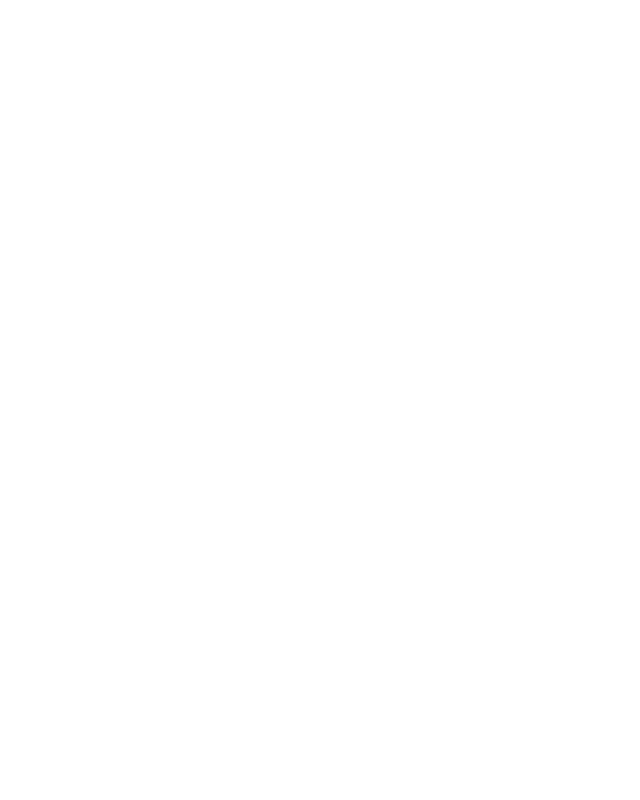
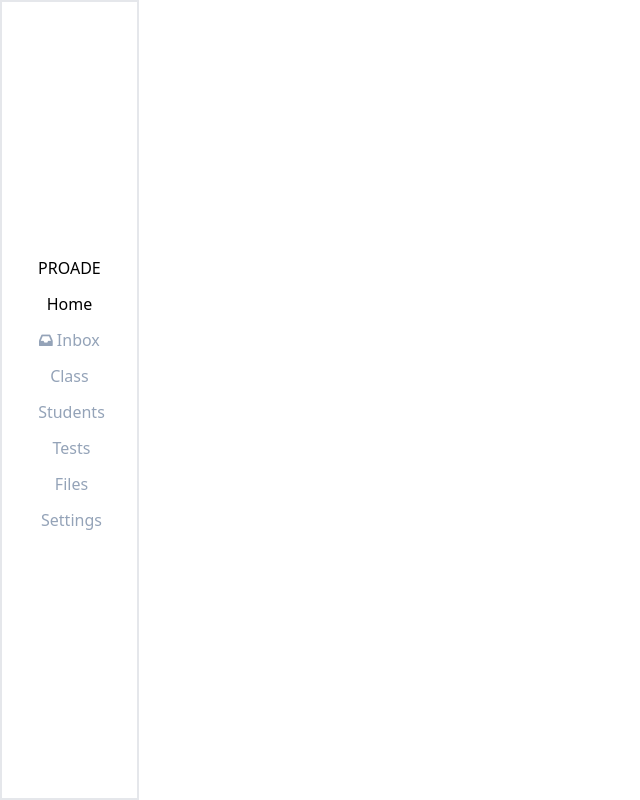
Before and after one commit to Adegbite-Joshua/HopeAcademy, a React (Vite) app: page /dashboard in a window 1280 px wide. Before the commit this address had no page. Shown: the whole page, without its empty margins (0-640 px from the left). Built offline with nearby package versions, Linux system fonts and the light colour scheme.

Commit message:
Created the dashboard and working on the navbar

```diff
--- a/index.html
+++ b/index.html
@@ -4,6 +4,7 @@
     <meta charset="UTF-8" />
     <link rel="icon" type="image/svg+xml" href="/Medias/Hero.jpeg" />
     <meta name="viewport" content="width=device-width, initial-scale=1.0" />
+    <link rel="stylesheet" href="./node_modules/font-awesome/css/font-awesome.css">
     <title>PROADE SCHOOL</title>
     <!-- <link rel="stylesheet" href="./node_modules/bootstrap/dist/css/bootstrap.css"> -->
     <link rel="stylesheet" href="./src/style.css">
--- a/src/App.jsx
+++ b/src/App.jsx
@@ -8,6 +8,7 @@ import { Routes, Route } from "react-router-dom";
 import LandingPage from './Components/LandingPages/LandingPage';
 import StaffLogin from './Components/StaffLogins/StaffLogin';
 import StaffSignUp from './Components/StaffSignUp/StaffSignUp';
+import StaffDashboard from './Components/StaffDashboard/StaffDashboard';
 
 
 
@@ -18,6 +19,7 @@ function App() {
         <Routes>
           <Route path='/' element={<LandingPage/>}/>
           <Route path="/home" to="/"/>
+          <Route path='/dashboard' element={<StaffDashboard/>}/>
           <Route path='/signin' element={<StaffLogin/>}/>
           <Route path='/signup' element={<StaffSignUp/>}/>
 
--- /dev/null
+++ b/src/Components/StaffDashboard/DashboardNav.jsx
@@ -0,0 +1,23 @@
+import React from 'react'
+import { Link } from "react-router-dom";
+
+const DashboardNav = () => {
+  return (
+    <>
+        <div className='flex flex-col justify-center align-middle h-screen border border-2 px-4'>
+            <h3 className='text-center'>PROADE</h3>
+            <ul className='text-center'>
+                <li className='my-3 px-4 text-black'><Link><i className='fa-solid fa-house'></i>Home</Link></li>
+                <li className='my-3 px-4 text-slate-400'><Link><i className='fa fa-inbox'></i> Inbox</Link></li>
+                <li className='my-3 px-4 text-slate-400'><Link><i className='fab fa-class'></i> Class</Link></li>
+                <li className='my-3 px-4 text-slate-400'><Link><i className='fas fa'></i> Students</Link></li>
+                <li className='my-3 px-4 text-slate-400'><Link><i className='fas fa'></i> Tests</Link></li>
+                <li className='my-3 px-4 text-slate-400'><Link><i className='fas fa'></i> Files</Link></li>
+                <li className='my-3 px-4 text-slate-400'><Link><i className='fas fa'></i> Settings</Link></li>
+            </ul>
+        </div>
+    </>
+  )
+}
+
+export default DashboardNav
--- /dev/null
+++ b/src/Components/StaffDashboard/StaffDashboard.jsx
@@ -0,0 +1,14 @@
+import React from 'react'
+import DashboardNav from './DashboardNav'
+
+const StaffDashboard = () => {
+  return (
+    <>
+        <div className="flex">
+            <DashboardNav/>
+        </div>
+    </>
+  )
+}
+
+export default StaffDashboard
```
